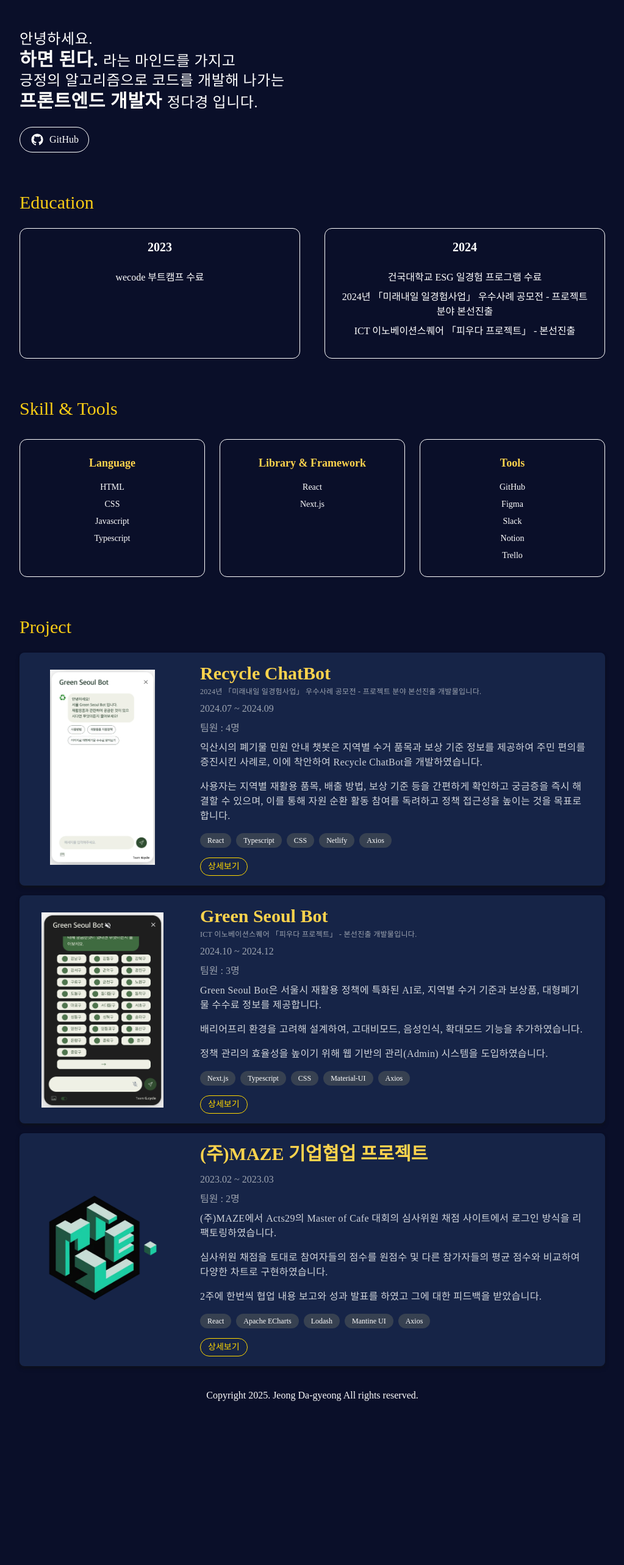
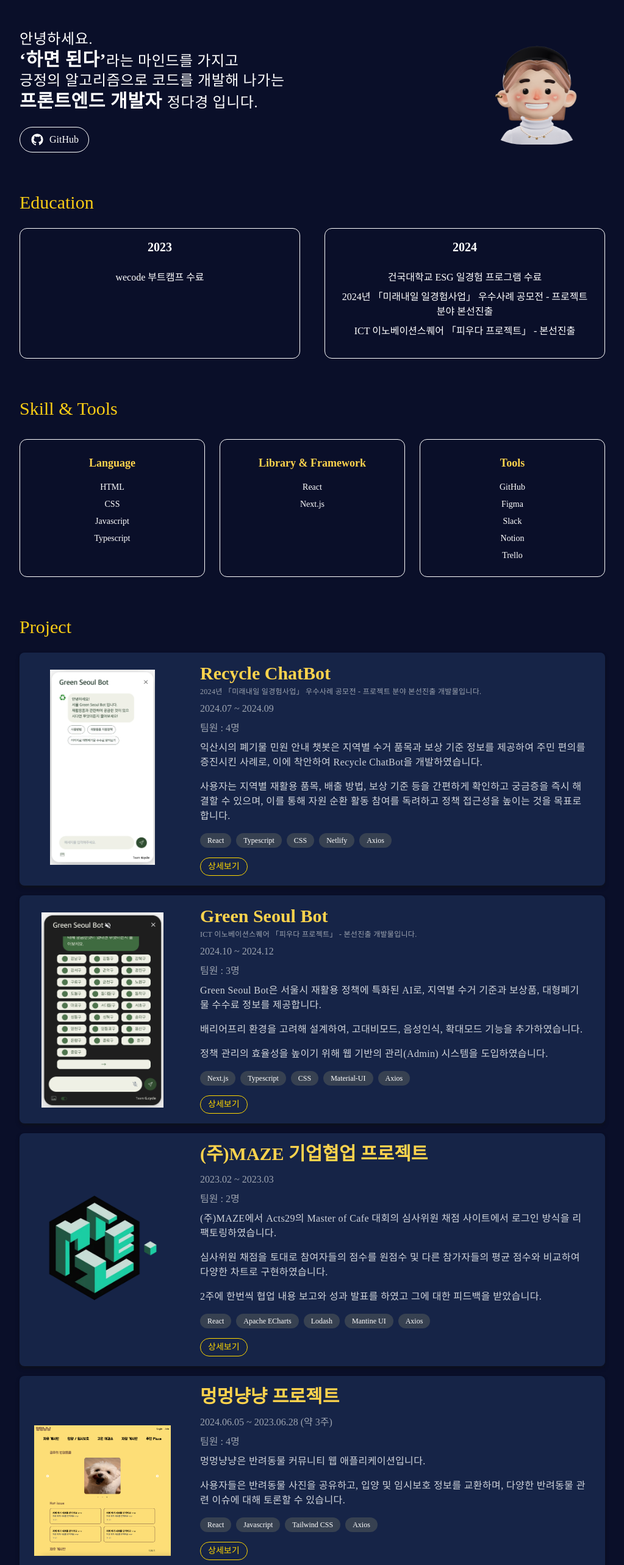
Before and after one commit to Jeong-Dagyeong/Dagyeong-portfolio, a Next.js app: page / in a window 1280 px wide. Shown: the top 2566 px of the page at 61% size, without its empty margins (128-1151 px from the left). Before the commit the page ends 2336 px from the top, so only its background shows below. Built offline with nearby package versions, Linux system fonts and the light colour scheme; a web font is replaced by a local one.

Commit message:
style : 텍스트 수정

```diff
--- a/src/app/greenseoulbot/page.tsx
+++ b/src/app/greenseoulbot/page.tsx
@@ -445,9 +445,7 @@ export default function GreenSeoulBot() {
                   <p className="text-l font-semibold text-yellow-200">[회고]</p>
                   <p>
                     기술적으로 완성하지 못한 점이 아쉬움으로 남았고, 쿠키 기반 인증에 대한 이해와 실습이 부족했음을
-                    느꼈습니다. 이후 개인 프로젝트에서 다시 도전해보고 싶다는 목표가 생겼습니다. 이 내용은
-                    포트폴리오에서 실수나 시행착오를 솔직하게 공유하면서도 성장 의지를 강조할 수 있는 좋은 사례가
-                    됩니다. 필요하시면 보완 방법이나 다시 시도할 계획까지 포함해 확장해드릴 수도 있어요!
+                    느꼈습니다. 이후 개인 프로젝트에서 다시 도전해보고 싶다는 목표가 생겼습니다.
                   </p>
                 </div>
               </div>
--- a/src/app/page.tsx
+++ b/src/app/page.tsx
@@ -10,7 +10,7 @@ export default function Home() {
         <div>
           <p className="text-2xl tracking-wide">
             안녕하세요. <br />
-            <span className="font-bold text-3xl text-yellow-400 color-change">하면 된다. </span>
+            <span className="font-bold text-3xl text-yellow-400 color-change">‘하면 된다’</span>
             <span>라는 마인드를 가지고</span>
             <br />
             {/* <span className="font-bold text-3xl text-yellow-400 color-change">긍정의 알고리즘으로 도전을 풀어가는</span> */}
@@ -27,7 +27,7 @@ export default function Home() {
             <span>GitHub</span>
           </Link>
         </div>
-        {/* <img className="w-36 h-36 rounded-full" src="/profile.JPG" /> */}
+        <img className="w-56 h-44 rounded-full" src="/avatar.png" />
       </div>
 
       {/* 교육 및 이력 */}
@@ -133,20 +133,20 @@ export default function Home() {
               link: '/maze',
               stack: ['React', 'Apache ECharts', 'Lodash', 'Mantine UI', 'Axios'],
             },
-            // {
-            //   title: '멍멍냥냥 프로젝트',
+            {
+              title: '멍멍냥냥 프로젝트',
 
-            //   period: '2024.06.05 ~ 2023.06.28 (약 3주)',
-            //   team: '4명',
-            //   details: [
-            //     '멍멍냥냥은 반려동물 커뮤니티 웹 애플리케이션입니다.',
-            //     '사용자들은 반려동물 사진을 공유하고, 입양 및 임시보호 정보를 교환하며, 다양한 반려동물 관련 이슈에 대해 토론할 수 있습니다.',
-            //     ,
-            //   ],
-            //   imgSrc: '/bowwow_main.png',
-            //   link: '/dogncat',
-            //   stack: ['React', 'Javascript', 'Tailwind CSS', 'Axios'],
-            // },
+              period: '2024.06.05 ~ 2023.06.28 (약 3주)',
+              team: '4명',
+              details: [
+                '멍멍냥냥은 반려동물 커뮤니티 웹 애플리케이션입니다.',
+                '사용자들은 반려동물 사진을 공유하고, 입양 및 임시보호 정보를 교환하며, 다양한 반려동물 관련 이슈에 대해 토론할 수 있습니다.',
+                ,
+              ],
+              imgSrc: '/bowwow_main.png',
+              link: '/dogncat',
+              stack: ['React', 'Javascript', 'Tailwind CSS', 'Axios'],
+            },
           ].map((project, index) => (
             <div
               key={index}
```
Also changed, not shown: public/avatar.png (added).
